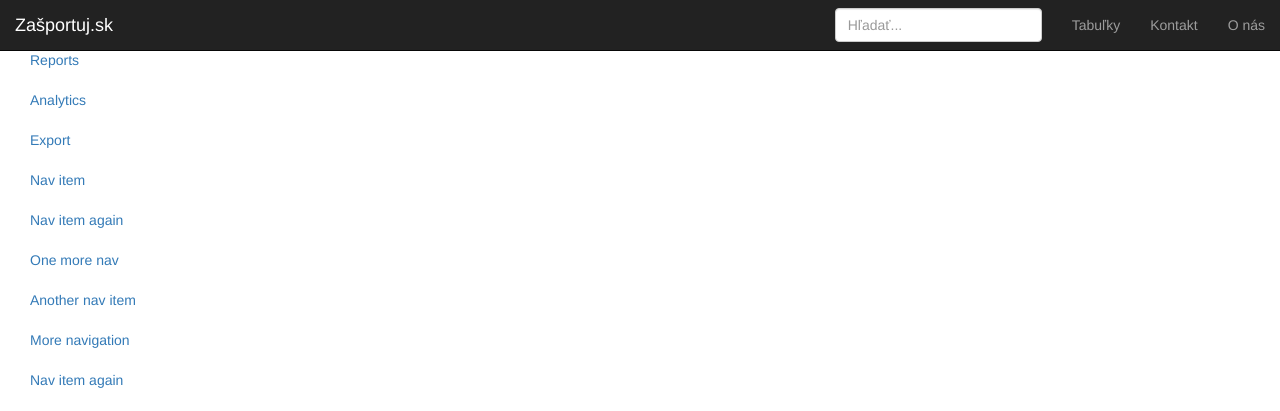
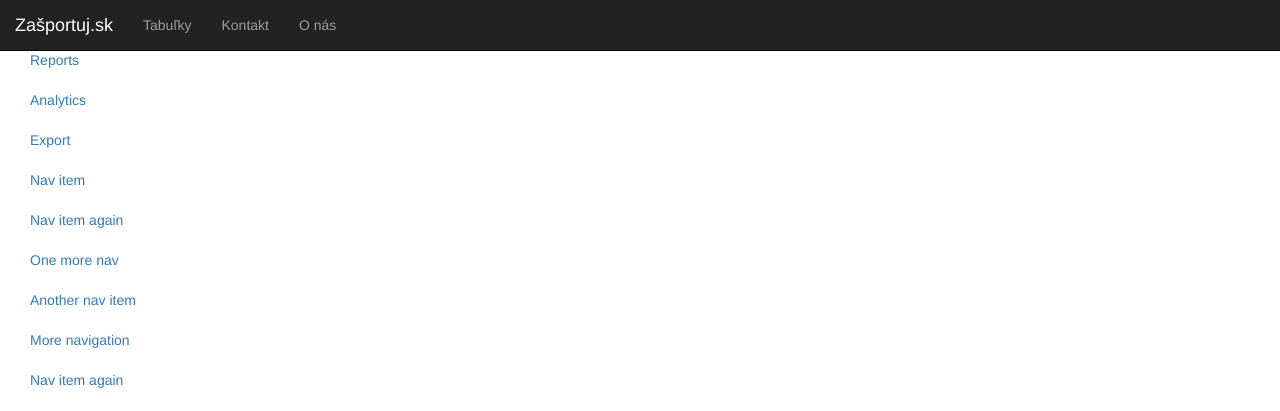
Before and after one commit to MattK9567/Firma, a CodeIgniter app: page /Firma/ in a window 1280 px wide. Shown: the top 411 px of the page. Run offline with CodeIgniter, Linux system fonts and the light colour scheme; some libraries are stand-ins or nearby versions.

Commit message:
Upraveny header a nastavena cesta k databaze

```diff
--- a/application/config/database.php
+++ b/application/config/database.php
@@ -76,9 +76,9 @@ $query_builder = TRUE;
 $db['default'] = array(
 	'dsn'	=> '',
 	'hostname' => 'localhost',
-	'username' => '',
+	'username' => 'root',
 	'password' => '',
-	'database' => '',
+	'database' => 'sportoviska',
 	'dbdriver' => 'mysqli',
 	'dbprefix' => '',
 	'pconnect' => FALSE,
--- a/application/views/template/header.php
+++ b/application/views/template/header.php
@@ -35,14 +35,11 @@
             <a class="navbar-brand" href="#">Zašportuj.sk</a>
         </div>
         <div id="navbar" class="navbar-collapse collapse">
-            <ul class="nav navbar-nav navbar-right">
+            <ul class="nav navbar-nav navbar-left">
                 <li><a href="#">Tabuľky</a></li>
                 <li><a href="#">Kontakt</a></li>
                 <li><a href="#">O nás</a></li>
             </ul>
-            <form class="navbar-form navbar-right">
-                <input type="text" class="form-control" placeholder="Hľadať...">
-            </form>
         </div>
     </div>
 </nav>
```
